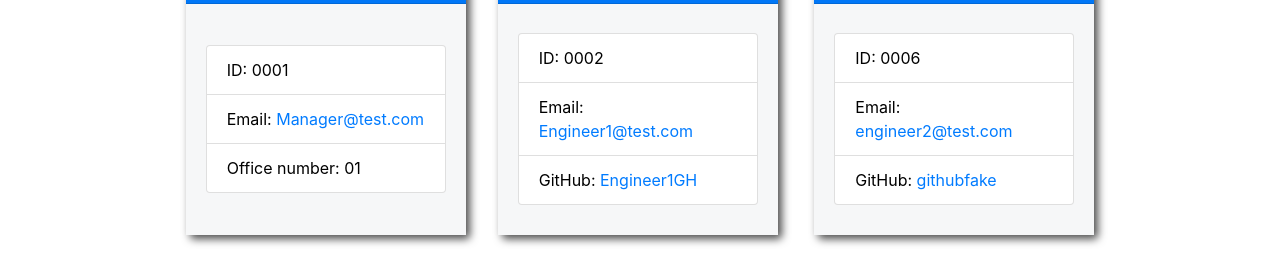
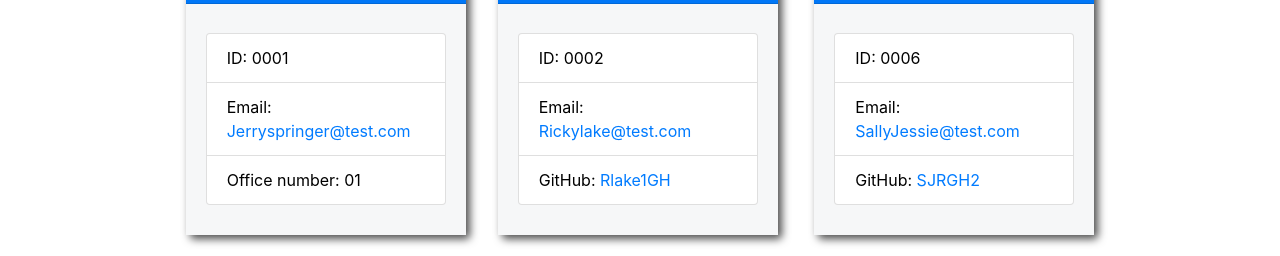
Before and after one commit to sylverainv/MVC-Tech-Blog, a website: page dist/team.html in a window 1280 px wide. Shown: the part 381-637 px from the top of the page. Drawn offline with nearby package versions, Linux system fonts and the light colour scheme.

Commit message:
update html

```diff
--- a/dist/team.html
+++ b/dist/team.html
@@ -32,7 +32,7 @@
     <div class="card-body">
         <ul class="list-group">
             <li class="list-group-item">ID: 0001</li>
-            <li class="list-group-item">Email: <a href="mailto:Manager@test.com">Manager@test.com</a></li>
+            <li class="list-group-item">Email: <a href="mailto:Manager@test.com">Jerryspringer@test.com</a></li>
             <li class="list-group-item">Office number: 01</li>
         </ul>
     </div>
@@ -45,8 +45,8 @@
     <div class="card-body">
         <ul class="list-group">
             <li class="list-group-item">ID: 0002</li>
-            <li class="list-group-item">Email: <a href="mailto:Engineer1@test.com">Engineer1@test.com</a></li>
-            <li class="list-group-item">GitHub: <a href="https://github.com/Engineer1GH" target="_blank" rel="noopener noreferrer">Engineer1GH</a></li>
+            <li class="list-group-item">Email: <a href="mailto:Engineer1@test.com">Rickylake@test.com</a></li>
+            <li class="list-group-item">GitHub: <a href="https://github.com/RLAKE1GH" target="_blank" rel="noopener noreferrer">Rlake1GH</a></li>
         </ul>
     </div>
 </div>
@@ -58,8 +58,8 @@
     <div class="card-body">
         <ul class="list-group">
             <li class="list-group-item">ID: 0006</li>
-            <li class="list-group-item">Email: <a href="mailto:engineer2@test.com">engineer2@test.com</a></li>
-            <li class="list-group-item">GitHub: <a href="https://github.com/githubfake" target="_blank" rel="noopener noreferrer">githubfake</a></li>
+            <li class="list-group-item">Email: <a href="mailto:engineer2@test.com">SallyJessie@test.com</a></li>
+            <li class="list-group-item">GitHub: <a href="https://github.com/SJRGH2" target="_blank" rel="noopener noreferrer">SJRGH2</a></li>
         </ul>
     </div>
 </div>
```
